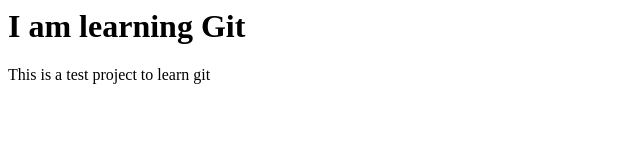
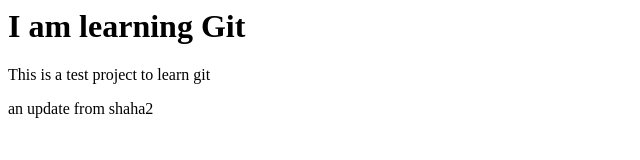
Before and after one commit to a-shahmoradi/GitTutorial, a plain HTML site: page index.html in a window 1280 px wide. Shown: the whole page, without its empty margins (0-640 px from the left). Drawn offline with Linux system fonts and the light colour scheme.

Commit message:
from shaha2

```diff
--- a/index.html
+++ b/index.html
@@ -12,5 +12,8 @@
     <p>
         This is a test project to learn git
     </p>
+    <p>
+        an update from shaha2
+    </p>
 </body>
 </html>
```
